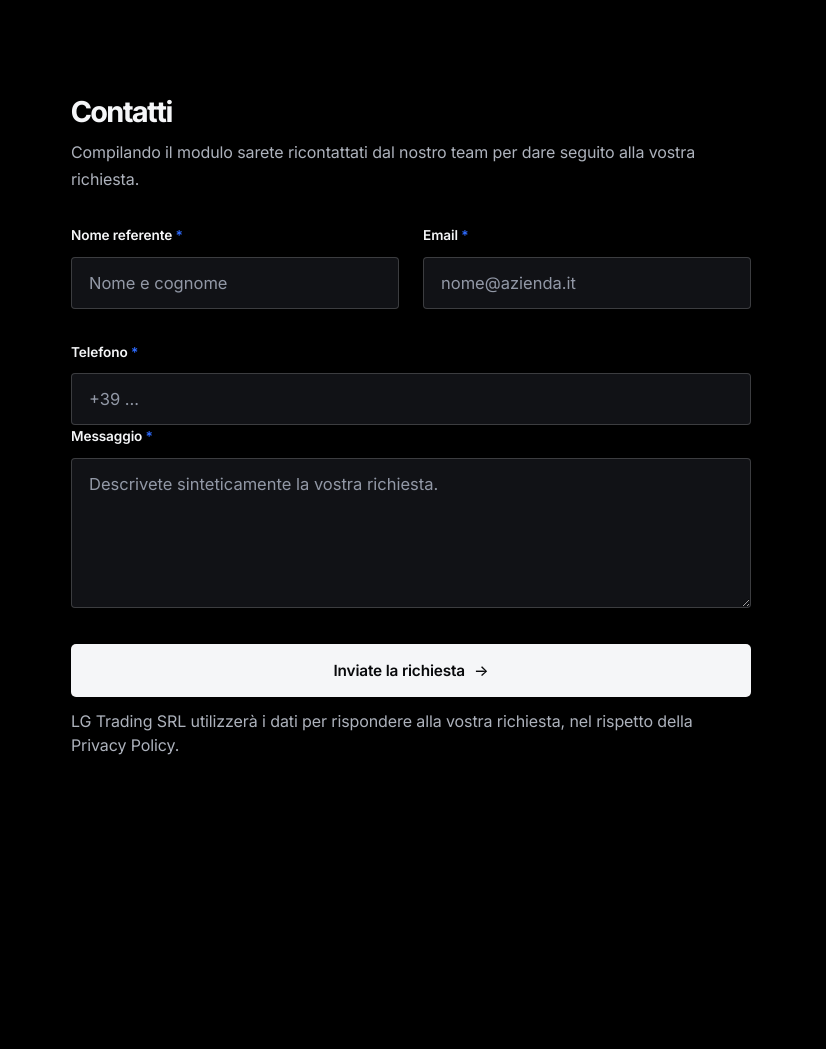
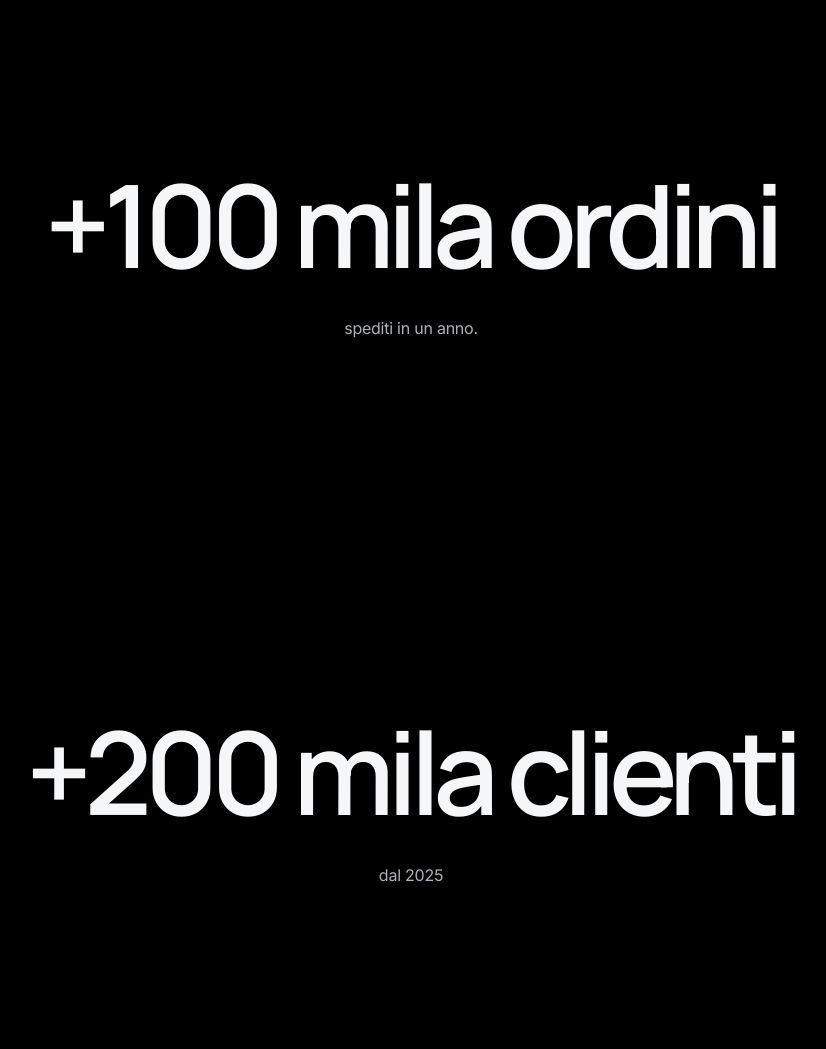
Before and after one commit to generalcopper/lglanding, a plain HTML site: page public/index.html in a window 1280 px wide. Shown: the part 874-1923 px from the top of the page, without its empty margins (229-1055 px from the left). Drawn offline with Linux system fonts and the light colour scheme.

Commit message:
Add large company figures with scroll reveal between brands and contacts

```diff
--- a/public/index.html
+++ b/public/index.html
@@ -97,7 +97,7 @@
 <link rel="preload" href="/4807709_Farm_Tomato_1920x1080.webm" as="video" type="video/webm">
 <link rel="preconnect" href="https://fonts.googleapis.com">
 <link rel="preconnect" href="https://fonts.gstatic.com" crossorigin>
-<link href="https://fonts.googleapis.com/css2?family=Inter+Tight:wght@500;600;700;800&family=Inter:wght@400;500;600;700&display=swap" rel="stylesheet">
+<link href="https://fonts.googleapis.com/css2?family=Inter+Tight:wght@500;600;700;800&family=Inter:wght@400;500;600;700&family=Manrope:wght@600&display=swap" rel="stylesheet">
 <style>
 /* ================================================================
    LG TRADING — PORTAL 2026 · Brand entry + contatti + footer
@@ -419,6 +419,41 @@ body.menu-open .header{background:transparent;backdrop-filter:none;-webkit-backd
 .capannone3d .card-go,.capannone3d:hover .card-go{color:#fff}
 .capannone3d:focus-visible{outline-color:#c9ff00}
 
+/* ============ COMPANY FIGURES ============ */
+.company-stats{
+  padding:clamp(36px,6vw,100px) clamp(22px,5vw,80px) clamp(12px,4vw,60px);
+  background:var(--bg);overflow:hidden;
+}
+.company-stat{
+  display:grid;place-items:center;min-height:clamp(340px,62vh,700px);
+  max-width:1600px;margin:0 auto;text-align:center;
+}
+@supports (height:1svh){.company-stat{min-height:clamp(340px,62svh,700px)}}
+.company-stat+.company-stat{margin-top:clamp(40px,4vw,80px)}
+.company-stat-content{width:100%;padding:36px 0}
+.company-stat-title{
+  font-family:'Manrope','Inter Tight','Inter',sans-serif;
+  font-size:clamp(3.4rem,9vw,10.5rem);font-weight:600;
+  line-height:1.08;letter-spacing:-.065em;text-wrap:balance;color:#f5f6f8;
+}
+.company-stat-title span{display:inline-block}
+.company-stat-amount{white-space:nowrap}
+.company-stat-caption{
+  margin-top:clamp(20px,2.3vw,32px);color:var(--muted);
+  font-size:clamp(1rem,1.25vw,1.2rem);font-weight:400;line-height:1.5;letter-spacing:-.015em;
+}
+.company-stats.has-scroll-motion .company-stat-content{
+  opacity:var(--stat-opacity,1);transform:translate3d(0,var(--stat-shift,0px),0);
+}
+.company-stats.has-scroll-motion.is-in-view .company-stat-content{will-change:opacity,transform}
+@media(max-width:600px){
+  .company-stat-title{font-size:clamp(3.25rem,13.8vw,5.1rem);line-height:1.09}
+  .company-stat-title span{display:block}
+}
+@media(prefers-reduced-motion:reduce){
+  .company-stats.has-scroll-motion .company-stat-content{opacity:1;transform:none;will-change:auto}
+}
+
 /* ============ SECTION / HEADS ============ */
 .section{padding:170px 0;position:relative}
 .eyebrow{
@@ -584,6 +619,23 @@ body.menu-open .header{background:transparent;backdrop-filter:none;-webkit-backd
     <button class="brand-nav brand-nav-prev" type="button" aria-label="Brand precedente" disabled><svg viewBox="0 0 24 24" fill="none" stroke="currentColor" stroke-width="1.6" aria-hidden="true"><path d="m14 5-7 7 7 7"/></svg></button>
     <button class="brand-nav brand-nav-next" type="button" aria-label="Brand successivo"><svg viewBox="0 0 24 24" fill="none" stroke="currentColor" stroke-width="1.6" aria-hidden="true"><path d="m10 5 7 7-7 7"/></svg></button>
   </div>
+</section>
+
+<!-- ============ COMPANY FIGURES ============ -->
+<section class="company-stats" id="numeri" aria-labelledby="company-stats-title">
+  <h2 class="sr-only" id="company-stats-title">LG Trading in numeri</h2>
+  <article class="company-stat" aria-labelledby="orders-stat-title">
+    <div class="company-stat-content">
+      <h3 class="company-stat-title" id="orders-stat-title"><span class="company-stat-amount">+100 mila</span> <span>ordini</span></h3>
+      <p class="company-stat-caption">spediti in un anno.</p>
+    </div>
+  </article>
+  <article class="company-stat" aria-labelledby="customers-stat-title">
+    <div class="company-stat-content">
+      <h3 class="company-stat-title" id="customers-stat-title"><span class="company-stat-amount">+200 mila</span> <span>clienti</span></h3>
+      <p class="company-stat-caption">dal 2025</p>
+    </div>
+  </article>
 </section>
 
 <!-- ============ CONTATTI ============ -->
@@ -782,6 +834,64 @@ body.menu-open .header{background:transparent;backdrop-filter:none;-webkit-backd
     if(e.key==='Escape'&&mobileNav.classList.contains('open')){closeMenu();}
   });
 
+  /* Company figures follow native scrolling in both directions. */
+  (function(){
+    var section=document.getElementById('numeri');
+    if(!section||!window.matchMedia||!('IntersectionObserver' in window))return;
+    var preference=window.matchMedia('(prefers-reduced-motion: reduce)');
+    var items=Array.prototype.map.call(section.querySelectorAll('.company-stat'),function(row){
+      return {row:row,content:row.querySelector('.company-stat-content')};
+    });
+    var frame=0,active=false;
+    function ease(value){
+      value=Math.max(0,Math.min(1,value));
+      return value*value*(3-2*value);
+    }
+    function render(){
+      frame=0;
+      var height=document.documentElement.clientHeight||window.innerHeight;
+      var positions=items.map(function(item){
+        var rect=item.row.getBoundingClientRect();
+        var center=rect.top+rect.height/2;
+        var entering=ease((height*1.03-center)/(height*.35));
+        var leaving=ease((center+height*.02)/(height*.30));
+        return {opacity:Math.min(entering,leaving),shift:(1-entering)*44-(1-leaving)*28};
+      });
+      items.forEach(function(item,index){
+        item.content.style.setProperty('--stat-opacity',positions[index].opacity.toFixed(4));
+        item.content.style.setProperty('--stat-shift',positions[index].shift.toFixed(2)+'px');
+      });
+    }
+    function schedule(){
+      if(!frame&&!preference.matches)frame=requestAnimationFrame(render);
+    }
+    function setActive(next){
+      active=next;
+      section.classList.toggle('is-in-view',active);
+      window.removeEventListener('scroll',schedule);
+      if(active)window.addEventListener('scroll',schedule,{passive:true});
+    }
+    var observer=new IntersectionObserver(function(entries){
+      setActive(entries.some(function(entry){return entry.isIntersecting;})&&!preference.matches);
+      if(active)schedule();
+    },{rootMargin:'160px 0px'});
+    function configure(){
+      observer.disconnect();
+      setActive(false);
+      if(frame){cancelAnimationFrame(frame);frame=0;}
+      section.classList.remove('has-scroll-motion');
+      if(preference.matches)return;
+      render();
+      section.classList.add('has-scroll-motion');
+      observer.observe(section);
+    }
+    window.addEventListener('resize',schedule,{passive:true});
+    window.addEventListener('pageshow',schedule);
+    if(preference.addEventListener)preference.addEventListener('change',configure);
+    else preference.addListener(configure);
+    configure();
+  })();
+
   /* scroll reveal for cards */
   var cards=document.querySelectorAll('.card');
   if('IntersectionObserver' in window){
```
